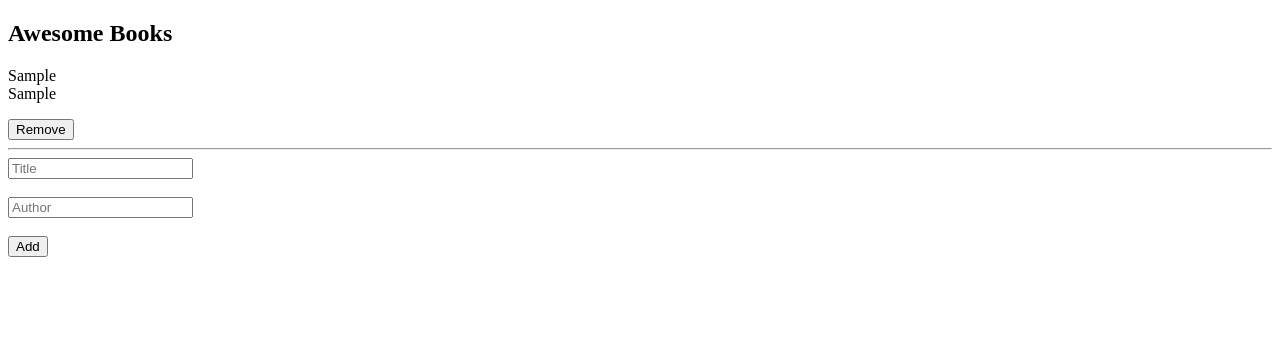
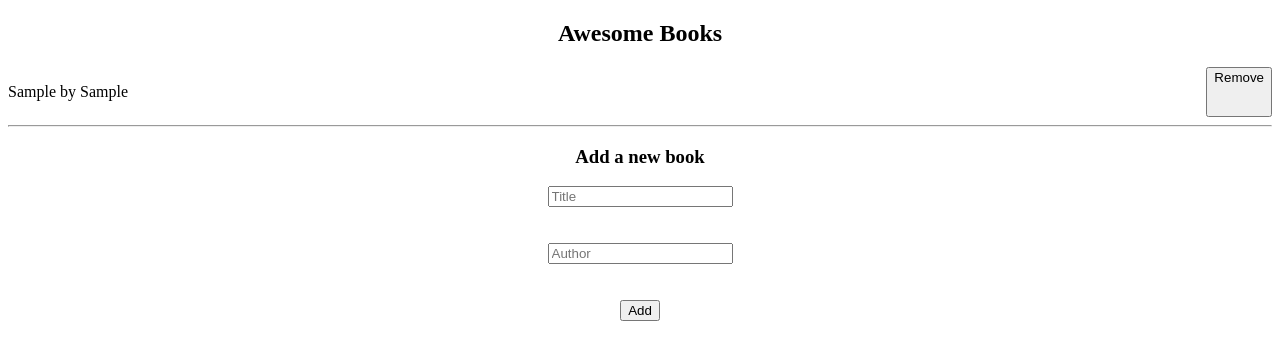
Before and after one commit to brainskev/Awesome-books, a website with bundled scripts: page index.html in a window 1280 px wide. Both pictures are taken after typing "Sample", "Sample" into the empty fields and a click on the button "Add". Built offline with nearby package versions, Linux system fonts and the light colour scheme.

Commit message:
Made changes on style.css index.html

```diff
--- a/index.html
+++ b/index.html
@@ -20,7 +20,7 @@
   <div class="books">
 
   </div>
-
+  <h3 class="navHeader">Add a new book</h3>
   <form class="bookForm">
     <input type="text" name="title" class="title" id="title" placeholder="Title">
     <br>
--- a/modules/ui.js
+++ b/modules/ui.js
@@ -12,7 +12,7 @@ export default class UI {
     newBook.innerHTML = `
         <div>
         <div class="bookDiv">
-        <p id="title" class="">${book.title}  </br> ${book.author}</p>
+        <p id="title" class="">${book.title}&nbspby&nbsp${book.author}</p>
         <p class="hidy">${book.id}</p>
         <button class="delete">Remove</button>
         </div>
--- a/style.css
+++ b/style.css
@@ -1,3 +1,24 @@
+.navHeader {
+  display: flex;
+  justify-content: center;
+  align-items: center;
+}
+.bookDiv{
+  display: flex;
+  flex-direction: row;
+  justify-content: space-between;
+}
+.delete {
+  display: flex;
+  justify-content: flex-end;
+}
+.bookForm {
+  display: flex;
+  flex-direction: column;
+  justify-content: center;
+  align-items: center;
+}
+
 .hidy {
   display: none;
 }
```
